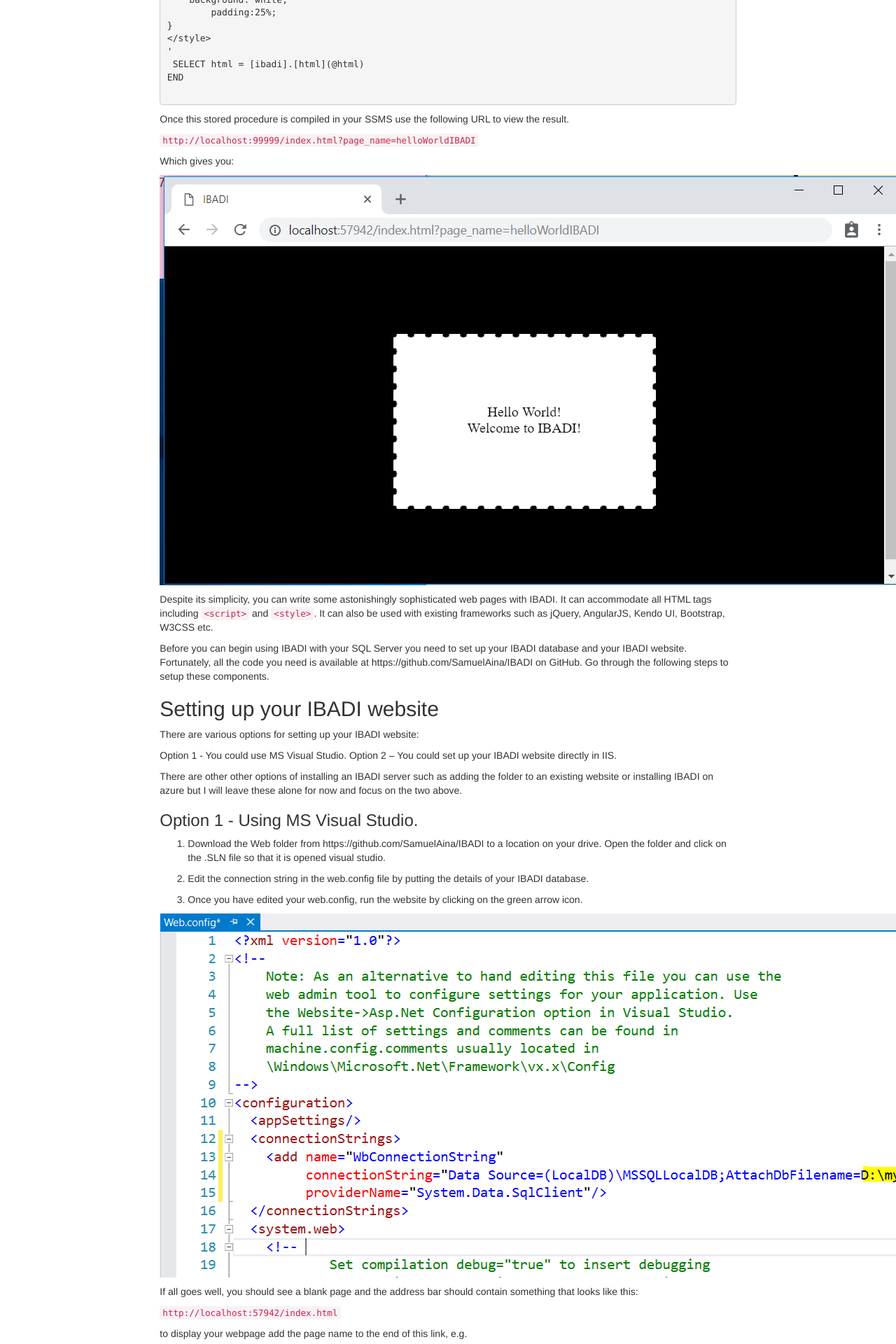
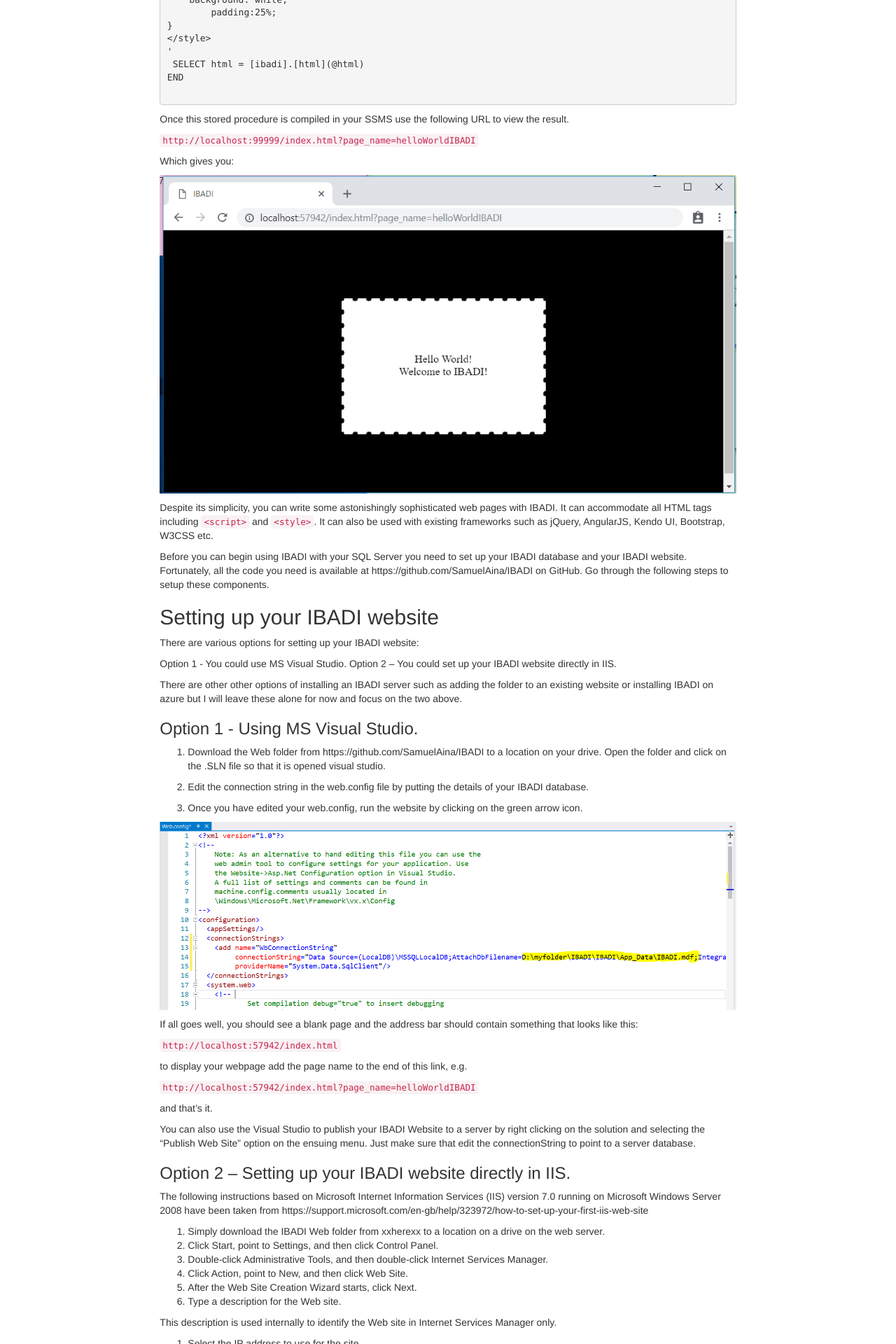
Before and after one commit to SamuelAina/IBADI-DOCS, a Jekyll site: the page built from index.md, in a window 1280 px wide. Shown: the part 1423-3343 px from the top of the page at 70% size. Built offline with Jekyll 4.4.1, drawn with Linux system fonts in a browser that asks for light colours; our own code applies the rules of GitHub Pages for plain Markdown files.

Commit message:
Update default.html

```diff
--- a/_layouts/default.html
+++ b/_layouts/default.html
@@ -52,6 +52,12 @@ docs:
       }
       .row.content {height:auto;}
     }
+
+	img {
+		max-width: 100%;
+		height: auto;
+		width: auto\9; /* ie8 */
+	}
   </style>
   </head>
 <body class="layout--{{ page.layout | default: layout.layout }}{% if page.classes or layout.classes %}{{ page.classes | default: layout.classes | join: ' ' | prepend: ' ' }}{% endif %}">
```
